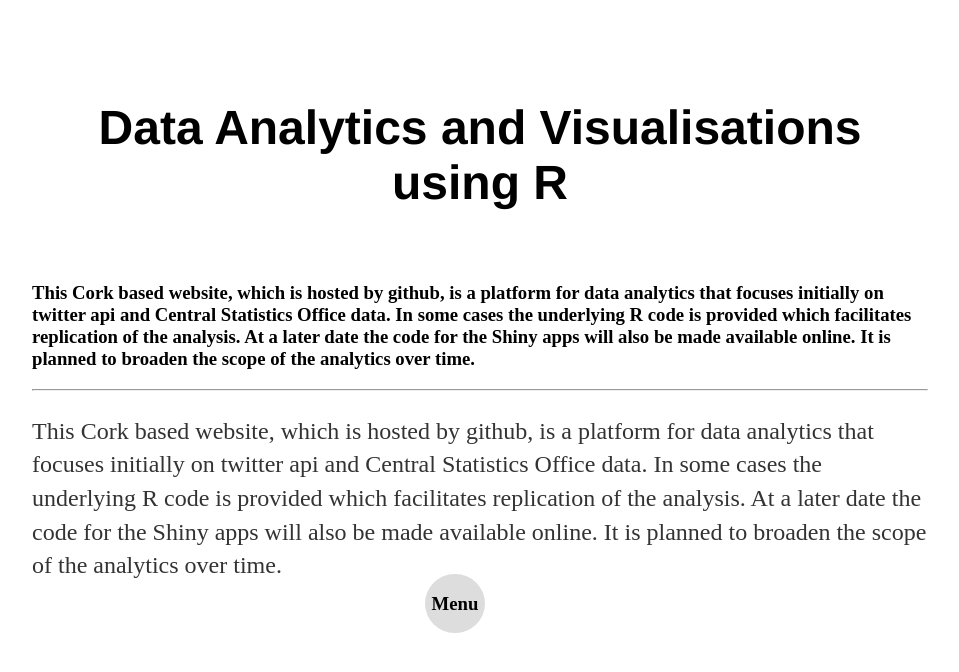
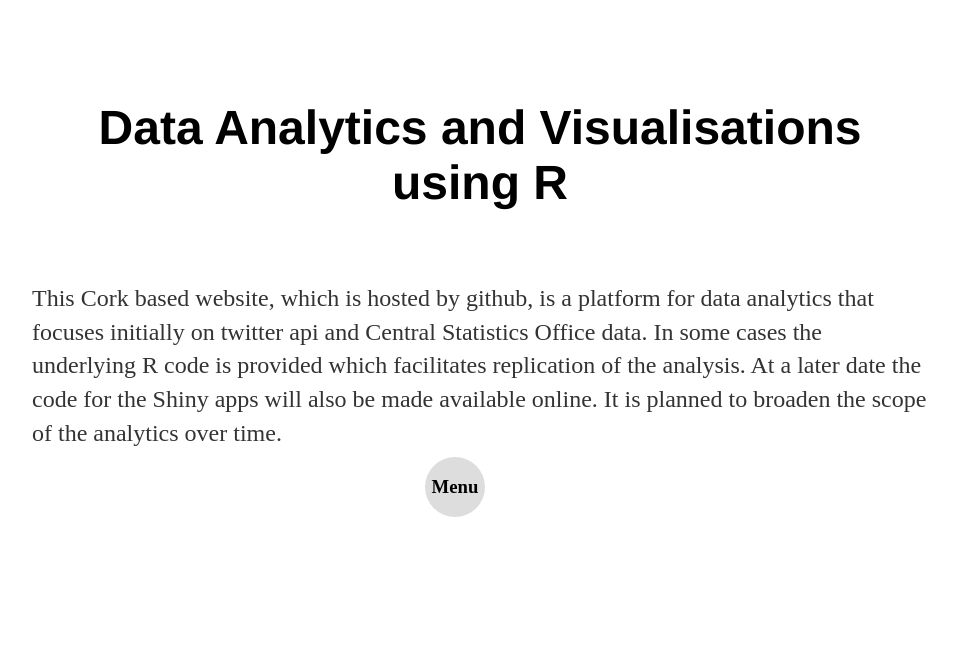
Before and after one commit to CorkDataAnalytics/CorkDataAnalytics.github.io, a Jekyll site: the page index.html, which Jekyll copies as it is, in a window 1280 px wide. Shown: the top 672 px of the page, without its empty margins (160-1119 px from the left). Built offline with Jekyll 4.4.1, drawn with Linux system fonts in a browser that asks for light colours; nearby versions of some CDN libraries.

Commit message:
Update index.html

```diff
--- a/index.html
+++ b/index.html
@@ -225,9 +225,6 @@ ul.posts li {
 
 		<div class="caption dark animated wow fadeInDown clearfix">
 			 <h1>Data Analytics and Visualisations using R</h1>
-			 <h3>This Cork based website, which is hosted by github, is a platform for data analytics that focuses initially on twitter api and Central Statistics Office data. In some cases the underlying R code is provided which facilitates replication of the analysis. At a later date the code for the Shiny apps will also be made available online. It is planned to broaden the scope of the analytics over time.</h3>
-
-	<hr>
 		</div>
 
 <div class="open"> <span class="cls"></span> <span><center><h3>Menu</h3</center>
```
